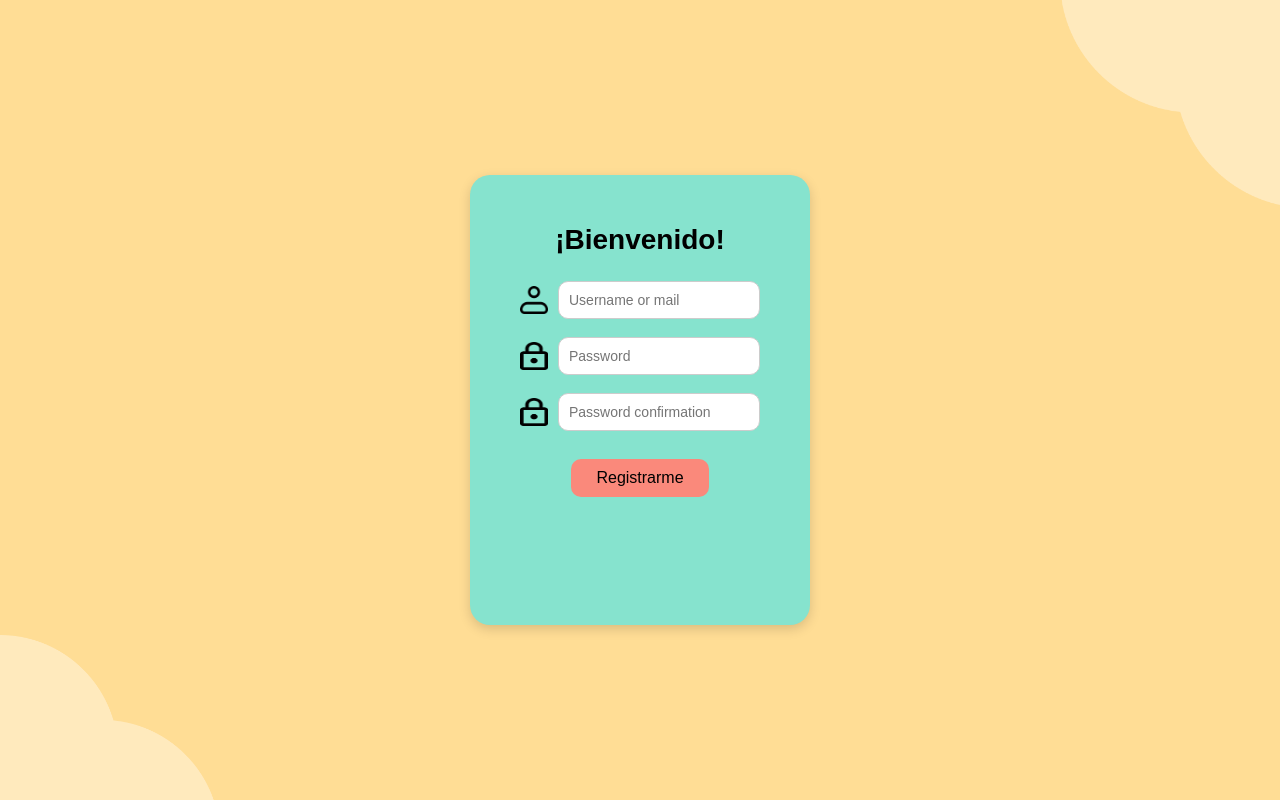
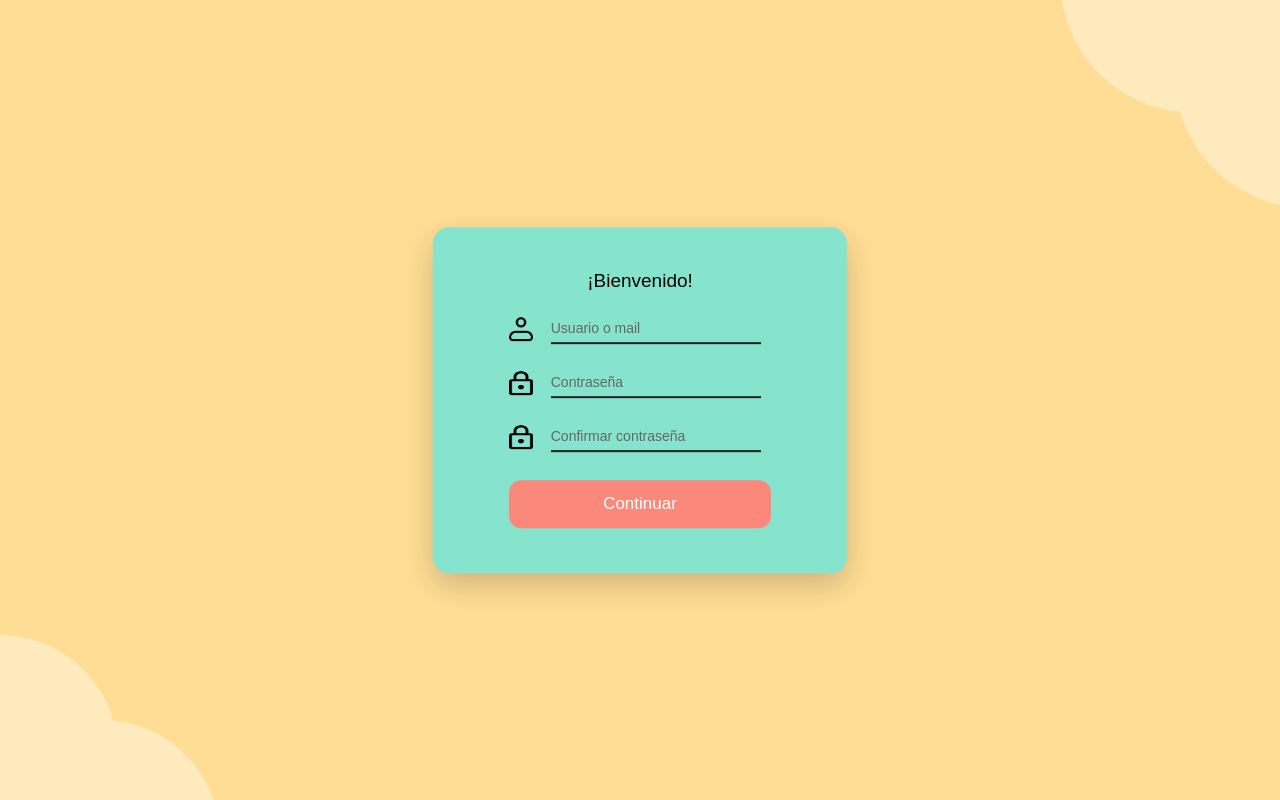
Before and after one commit to 3-TIC-ORT/proyecto-notetrivia, a website: page front-end/register.html in a window 1280 px wide. Drawn offline with nearby package versions, Linux system fonts and the light colour scheme; no server answers.

Commit message:
inicioyregistro

```diff
--- a/front-end/iniciosesion.css
+++ b/front-end/iniciosesion.css
@@ -27,8 +27,8 @@ body {
 
 /* Cuadro central */
 #rectangulo {
-  width: 320px;
-  height: 380px; /* Reducido el tamaño de la altura */
+  width: 300px;          /* igual que referencia */
+  height: auto;
   background-color: #86E3CE;
   border-radius: 16px;
   box-shadow: 0 10px 25px rgba(0,0,0,0.15);
@@ -38,16 +38,16 @@ body {
   transform: translate(-50%, -50%);
   z-index: 2;
   text-align: center;
-  padding: 26px 28px 60px;
+  padding: 30px 32px 40px;
 }
 
 /* Título */
 .titulo {
   font-family: 'Poppins', sans-serif;
-  font-size: 20px;
-  font-weight: 500;
+  font-size: 19px;           /* referencia */
+  font-weight: 400;
   color: #000;
-  margin-bottom: 28px;
+  margin-bottom: 22px;
 }
 
 /* Inputs */
--- a/front-end/register.css
+++ b/front-end/register.css
@@ -11,7 +11,6 @@ body {
     position: fixed;
     width: 220px;        /* mismo tamaño para ambas */
     height: auto;
-    filter: brightness(0) invert(1); /* las vuelve blancas */
     z-index: 1;
   }
 
@@ -28,68 +27,67 @@ body {
   }
 
 
-  /* Cuadro central */
   #rectangulo {
-    width: 340px;
-    height: 420px;
+    width: 350px;
+    height: auto;
     background-color: #86E3CE;
-    border-radius: 20px;
-    box-shadow: 0 4px 12px rgba(0,0,0,0.15);
+    border-radius: 16px;
+    box-shadow: 0 12px 30px rgba(0,0,0,0.18);
     position: absolute;
     top: 50%;
     left: 50%;
     transform: translate(-50%, -50%);
+    text-align: center;
+
+    /* padding exacto de referencia */
+    padding: 30px 32px 45px;
     z-index: 2;
-    text-align: center;
-    padding-top: 30px;
+  }
+  .titulo {
+    font-size: 19px;
+    font-weight: 400;
+    margin-bottom: 22px;
+    color: #000;
+  }
+
+  .input-group {
+    display: flex;
+    align-items: center;
+    justify-content: flex-start;
+    width: 75%;
+    margin: 0 auto 24px auto;
+  }
+
+  .icono {
+    width: 24px;
+    height: 24px;
+    margin-right: 18px;
   }
 
 
-  /* Título */
-  .titulo {
-    font-size: 28px;
-    font-weight: 600;
-    color: #000;
-    margin-bottom: 25px;
-  }
-
-
-  /* Inputs */
-  .input-group {
-    display: flex;
-    align-items: center;
-    justify-content: center;
-    margin-bottom: 18px;
-  }
-
-
-  .icono {
-    width: 28px;
-    height: 28px;
-    margin-right: 10px;
-  }
-
 
   input {
-    width: 180px;
-    padding: 10px;
-    border-radius: 10px;
-    border: 1px solid #ccc;
+    width: 80%;
+    padding: 6px 0;
+    border: none;
+    border-bottom: 2px solid #222;
+    background: transparent;
     outline: none;
     font-size: 14px;
   }
 
-
-  /* Botón */
   #registerbtn {
     background-color: #FA897B;
-    color: black;
+    color: white;
     border: none;
-    border-radius: 10px;
-    padding: 10px 25px;
-    font-size: 16px;
+    border-radius: 12px;
+    padding: 14px 0;
+    width: 75%;
+    margin: 28px auto 0 auto;
+    display: block;
+    font-size: 17px;
+    font-weight: 500;
     cursor: pointer;
-    margin-top: 10px;
     transition: 0.3s;
   }
 
@@ -97,3 +95,8 @@ body {
   #registerbtn:hover {
     background-color: #f76c5e;
   }
+
+  input::placeholder {
+    color: #666;
+    font-weight: 300;
+  }
--- a/front-end/register.html
+++ b/front-end/register.html
@@ -19,23 +19,23 @@
     <form id="register">
       <div class="input-group">
         <img src="../IMGS/Perfil.png" class="icono">
-        <input type="text" required placeholder="Username or mail" id="username">
+        <input type="text" required placeholder="Usuario o mail" id="username">
       </div>
 
 
       <div class="input-group">
         <img src="../IMGS/candado.png" class="icono">
-        <input type="password" required placeholder="Password" id="password">
+        <input type="password" required placeholder="Contraseña" id="password">
       </div>
 
 
       <div class="input-group">
         <img src="../IMGS/candado (1).png" class="icono">
-        <input type="password" required placeholder="Password confirmation" id="password2">
+        <input type="password" required placeholder="Confirmar contraseña" id="password2">
       </div>
 
 
-      <button id="registerbtn" type="submit">Registrarme</button>
+      <button id="registerbtn" type="submit">Continuar</button>
     </form>
   </div>
 
```
